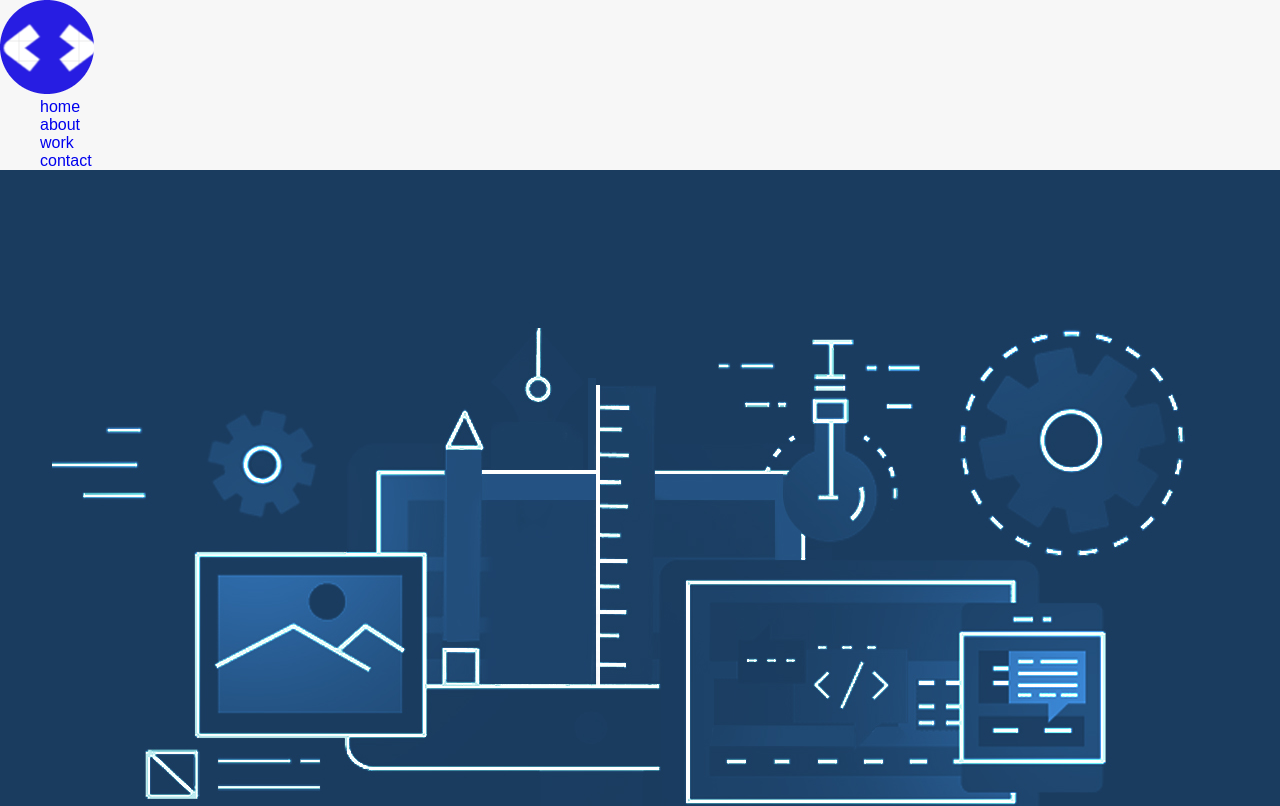
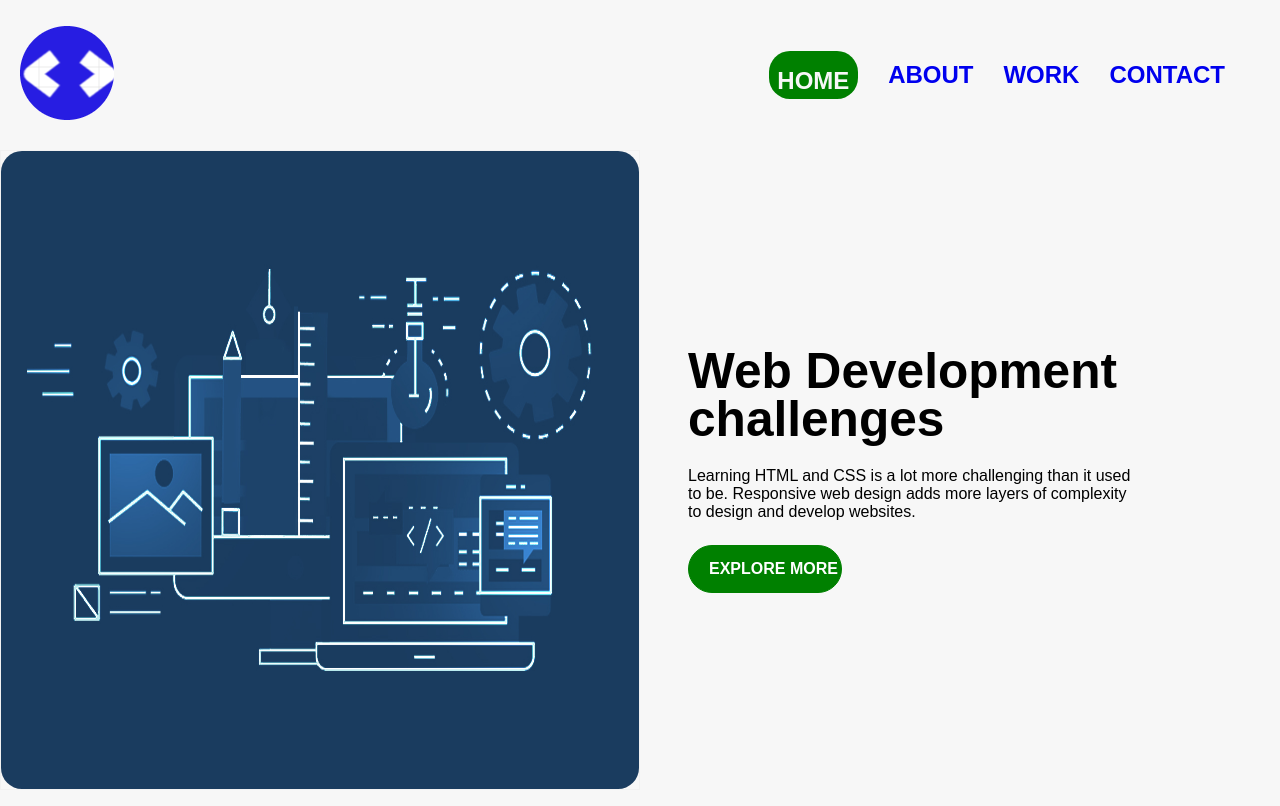
Before and after one commit to galalkoro98/galalkoro98.github.io, a website: page pages/home.html in a window 1280 px wide. Shown: the top 806 px of the page. Drawn offline with nearby package versions, Linux system fonts and the light colour scheme; files that its build step writes are made by us from their sources.

Commit message:
styled home page

```diff
--- a/styles/_home.scss
+++ b/styles/_home.scss
@@ -0,0 +1,186 @@
+.home {
+  width: 100%;
+}
+
+.container-home {
+  display: grid;
+  grid-template-columns: repeat(2, 1fr);
+  min-height: 80vh;
+}
+
+.container-home-image {
+  display: flex;
+  -webkit-box-align: center;
+  align-items: center;
+  position: relative;
+}
+
+.container-home-image img {
+  width: 100%;
+  height: 100%;
+  border-radius: 21px;
+}
+
+.flip-card {
+  background-color: transparent;
+  width: auto;
+  height: auto;
+  border: 1px solid #f1f1f1;
+  perspective: 1000px;
+}
+
+.flip-card-inner {
+  position: relative;
+  width: 100%;
+  height: 100%;
+  text-align: center;
+  transition: transform 0.8s;
+  transform-style: preserve-3d;
+}
+
+.flip-card:hover .flip-card-inner {
+  transform: rotateY(180deg);
+}
+
+.flip-card-front,
+.flip-card-back {
+  position: absolute;
+  width: 100%;
+  height: 100%;
+  -webkit-backface-visibility: hidden;
+  backface-visibility: hidden;
+}
+
+.flip-card-back {
+  background-color: dodgerblue;
+  color: white;
+  transform: rotateY(180deg);
+  border-radius: 21px;
+  display: flex;
+  flex-direction: column;
+  -webkit-box-orient: vertical;
+  -webkit-box-direction: normal;
+  -webkit-box-pack: center;
+  justify-content: center;
+  padding: 3rem;
+}
+
+.flip-card-back h1 {
+  font-size: 3rem;
+  line-height: 3rem;
+  padding: 3rem;
+}
+
+.flip-card-back p {
+  font-weight: 400;
+  word-spacing: 5px;
+  border: 1px solid black;
+  border-radius: 21px;
+  height: 20vh;
+  display: flex;
+  flex-direction: column;
+  -webkit-box-orient: vertical;
+  -webkit-box-direction: normal;
+  -webkit-box-pack: center;
+  justify-content: center;
+  background-color: black;
+}
+
+.container-home .container-text-home {
+  display: flex;
+  flex-direction: column;
+  -webkit-box-orient: vertical;
+  -webkit-box-direction: normal;
+  -webkit-box-pack: center;
+  justify-content: center;
+  padding: 3rem;
+  padding-right: 9rem;
+}
+
+.container-text-home h1 {
+  font-size: 3.1rem;
+  line-height: 3rem;
+}
+
+.container-home .container-text-home p {
+  margin: 1.5rem 0;
+}
+
+.btn-more {
+  display: flex;
+  align-self: flex-start;
+}
+
+.link-more {
+  border-radius: 30px;
+  border: 1px solid green;
+  font-weight: 600;
+  position: relative;
+  align-self: flex-start;
+  display: flex;
+  -webkit-box-align: center;
+  align-items: center;
+  overflow: hidden;
+  background-color: green;
+  height: 6vh;
+  width: 12vw;
+  color: white;
+  text-align: center;
+  padding-left: 20px;
+  text-transform: uppercase;
+}
+
+@media screen and (max-width: 1050px) {
+  .container-landing-home-header {
+    display: flex;
+    flex-direction: column !important;
+    padding-bottom: 40px;
+  }
+
+  .landing-nav-home li a {
+    font-size: 0.8rem;
+  }
+
+  .home {
+    display: grid;
+    grid-row: 0 !important;
+  }
+
+  .container-home {
+    grid-template-columns: repeat(1, 2fr);
+    padding-bottom: 1rem;
+  }
+
+  .container-home-image {
+    align-items: center;
+    justify-content: center;
+    width: 100%;
+    height: 150%;
+  }
+
+  .btn-more {
+    width: 50%;
+  }
+
+  .link-more {
+    font-size: 0.9rem;
+    width: 150%;
+    text-align: center;
+    border-radius: 21px;
+    background-color: blue;
+  }
+
+  .active-home {
+    border-radius: 12px !important;
+    width: 200% !important;
+    font-size: 0.9rem !important;
+  }
+
+  .flip-card-back p {
+    padding-right: 20px;
+  }
+
+  .flip-card-back h1 {
+    margin-top: 40px;
+  }
+}
--- a/styles/style.scss
+++ b/styles/style.scss
@@ -7,3 +7,138 @@
 @import "./landing";
 @import "./news";
 @import "./work";
+
+/* header */
+
+.landing-header {
+  display: flex;
+  width: 100%;
+  height: 150px;
+  min-height: 150px;
+  box-sizing: border-box;
+  padding: 20px;
+  background-color: #f7f7f7;
+}
+
+.container-landing-header {
+  -webkit-box-align: center;
+  align-items: center;
+  box-shadow: none;
+  box-sizing: border-box;
+  display: flex;
+  flex-direction: row;
+  -webkit-box-flex: 0;
+  height: 100%;
+  -webkit-box-pack: start;
+  justify-content: flex-start;
+  max-height: none;
+  max-width: 1280px;
+  width: 100%;
+  z-index: 0;
+  position: static;
+  background: none 0% 0% / auto transparent;
+  flex: 0 1 100%;
+  margin: auto;
+}
+
+.container-landing-logo {
+  display: flex;
+  -webkit-box-pack: center;
+  justify-content: center;
+  -webkit-box-align: center;
+  align-items: center;
+  height: 100%;
+}
+
+.container-logo a {
+  height: 100%;
+}
+
+/* nav bar */
+
+.landing-nav {
+  display: flex;
+  -webkit-box-pack: end;
+  justify-content: flex-end;
+  -webkit-box-align: center;
+  align-items: center;
+  -webkit-box-flex: 1;
+  flex-grow: 1;
+  flex-direction: row;
+}
+
+.landing-nav ul {
+  display: inline-flex;
+  -webkit-box-align: center;
+  align-items: center;
+  height: 100%;
+  color: rgb(127, 127, 127);
+  font-size: 12px;
+  line-height: 160%;
+  text-transform: uppercase;
+  padding: 10px 20px;
+  padding-top: 10px;
+  padding-right: 20px;
+  padding-bottom: 10px;
+  padding-left: 20px;
+  font-family: "Work Sans", sans-serif;
+}
+
+.landing-nav li {
+  display: flex;
+  justify-content: space-between;
+  height: 100%;
+  width: auto;
+  padding: 15px;
+  font-weight: 600;
+  font-size: 2em;
+}
+
+.landing-nav li:hover {
+  display: flex;
+  justify-content: space-between;
+  height: 100%;
+  width: auto;
+  padding: 15px;
+  font-weight: 500;
+  font-size: 2em;
+  border-radius: 21px;
+  animation: pulsate 5s ease-in-out;
+}
+
+@keyframes pulsate {
+  0% {
+    box-shadow: 0 0 25px #5ddcff, 0 0 50px #4e00c2;
+  }
+}
+
+.cnt-main {
+  -webkit-box-align: center;
+  align-items: center;
+  box-shadow: none;
+  box-sizing: border-box;
+  display: flex;
+  flex-direction: row;
+  -webkit-box-flex: 0;
+  height: 100%;
+  -webkit-box-pack: start;
+  justify-content: flex-start;
+  max-height: none;
+  max-width: 1280px;
+  width: 100%;
+  z-index: 0;
+  position: static;
+  background: none 0% 0% / auto transparent;
+  flex: 0 1 100%;
+  margin: auto;
+}
+
+.active1 {
+  background-color: green;
+  color: #f7f7f7;
+  border-radius: 21px;
+  width: 7vw;
+  height: 6vh;
+  text-align: center;
+  padding-top: 20px;
+}
```
Also changed, not shown: 1 other file.
